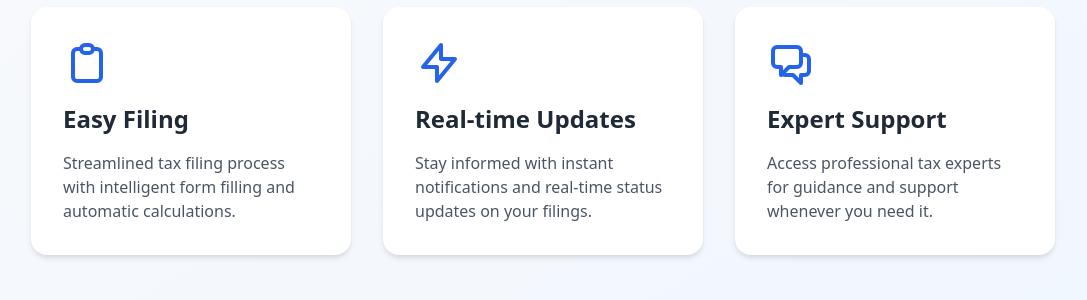
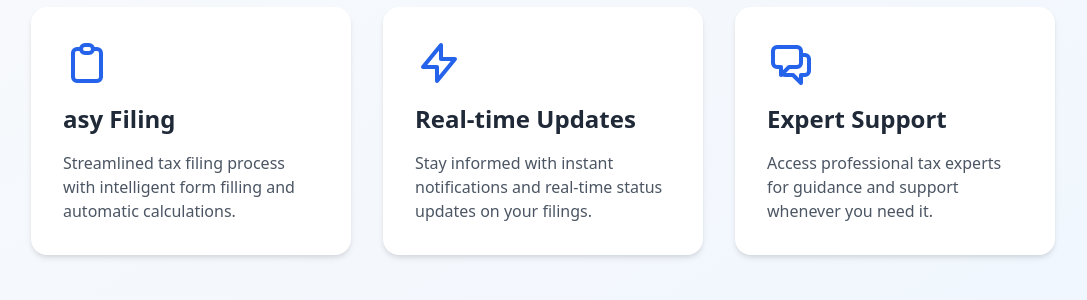
Before and after one commit to muhammedansas/itr123, a Django app: page / in a window 1280 px wide. Shown: the part 277-577 px from the top of the page, without its empty margins (97-1184 px from the left). Run offline with Django 5.2, Linux system fonts and the light colour scheme.

```diff
--- a/itr123/Templates/home.html
+++ b/itr123/Templates/home.html
@@ -15,7 +15,7 @@
                         <path stroke-linecap="round" stroke-linejoin="round" stroke-width="2" d="M9 5H7a2 2 0 00-2 2v12a2 2 0 002 2h10a2 2 0 002-2V7a2 2 0 00-2-2h-2M9 5a2 2 0 002 2h2a2 2 0 002-2M9 5a2 2 0 012-2h2a2 2 0 012 2"></path>
                     </svg>
                 </div>
-                <h2 class="text-2xl font-semibold text-gray-800 mb-4">Easy Filing</h2>
+                <h2 class="text-2xl font-semibold text-gray-800 mb-4">asy Filing</h2>
                 <p class="text-gray-600">Streamlined tax filing process with intelligent form filling and automatic calculations.</p>
             </div>
 
```
